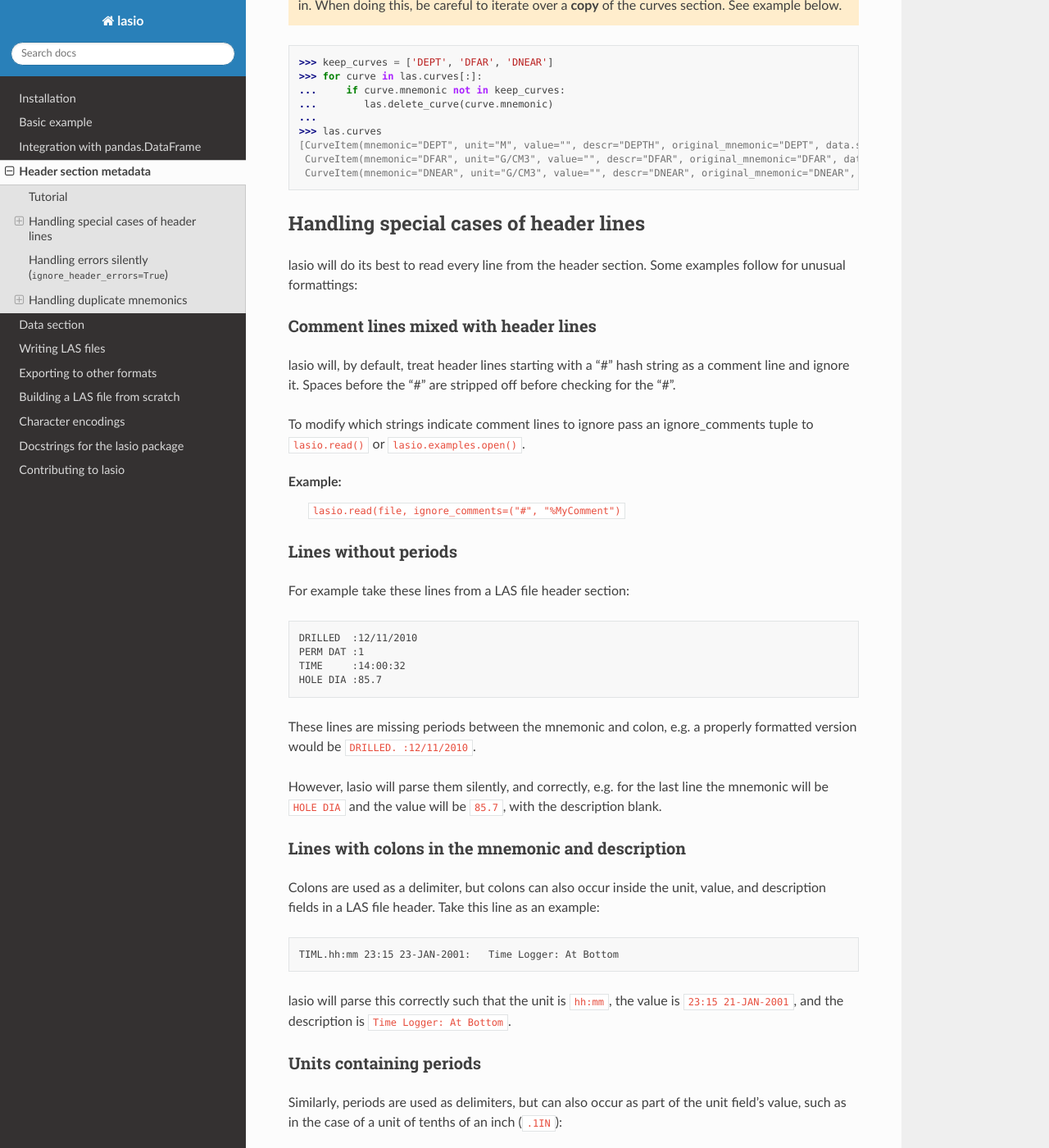
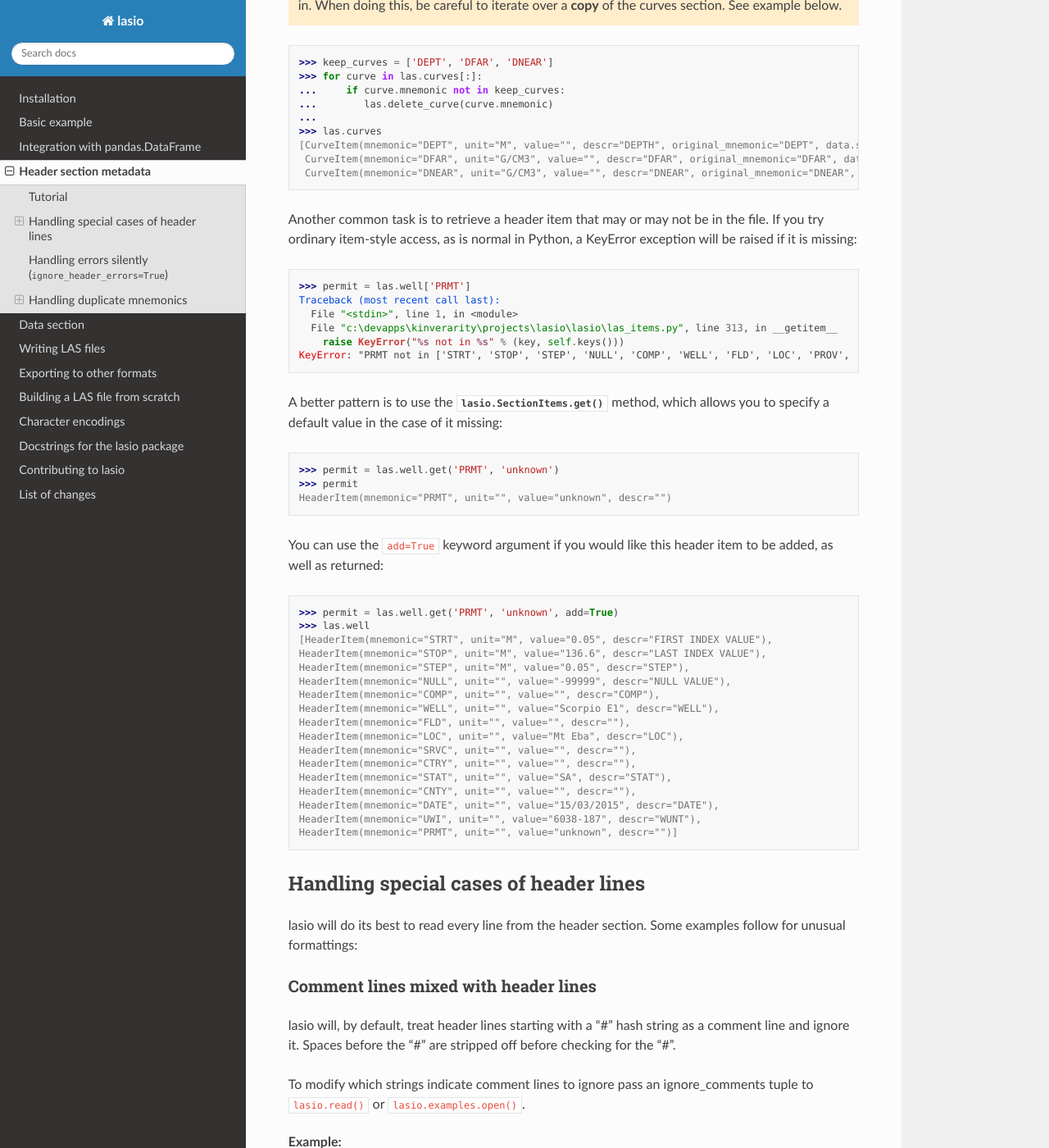
Before and after one commit to kinverarity1/lasio, a Sphinx documentation site: the page built from docs/source/header-section.rst, in a window 1280 px wide and 1400 px high, scrolled down 4617 px. Shown: the whole window at 82% size. Built offline with Sphinx 7.4.7 and the Read the Docs theme 2.0.0, drawn with Linux system fonts in a browser that asks for light colours; formulas are drawn with MathJax 3; some of the changed text lies outside the part shown.

Commit message:
Add SectionItems.get method - fixes #322 (#510)
* Add tests for #322

* Add SectionsItems.get method (#322)

* Update docstring for SectionItems.get

* Update docs for #322

* Add additional test for #322

* Add SectionItems.get(..., add=True) to docs

```diff
--- a/docs/source/conf.py
+++ b/docs/source/conf.py
@@ -26,7 +26,7 @@
 master_doc = "index"
 
 project = u"lasio"
-copyright = u"2013-2021, lasio contributors"
+copyright = u"2013-2022, lasio contributors"
 author = u"lasio contributors"
 
 from pkg_resources import get_distribution
--- a/docs/source/header-section.rst
+++ b/docs/source/header-section.rst
@@ -257,6 +257,51 @@
     [CurveItem(mnemonic="DEPT", unit="M", value="", descr="DEPTH", original_mnemonic="DEPT", data.shape=(121,)),
      CurveItem(mnemonic="DFAR", unit="G/CM3", value="", descr="DFAR", original_mnemonic="DFAR", data.shape=(121,)),
      CurveItem(mnemonic="DNEAR", unit="G/CM3", value="", descr="DNEAR", original_mnemonic="DNEAR", data.shape=(121,))]
+
+Another common task is to retrieve a header item that may or may not be in the
+file. If you try ordinary item-style access,
+as is normal in Python, a KeyError exception will be raised if it is missing:
+
+.. code-block:: python
+
+    >>> permit = las.well['PRMT']
+    Traceback (most recent call last):
+      File "<stdin>", line 1, in <module>
+      File "c:\devapps\kinverarity\projects\lasio\lasio\las_items.py", line 313, in __getitem__
+        raise KeyError("%s not in %s" % (key, self.keys()))
+    KeyError: "PRMT not in ['STRT', 'STOP', 'STEP', 'NULL', 'COMP', 'WELL', 'FLD', 'LOC', 'PROV', 'SRVC', 'DATE', 'UWI']"
+
+A better pattern is to use the :meth:`lasio.SectionItems.get` method, which
+allows you to specify a default value in the case of it missing:
+
+.. code-block:: python
+
+    >>> permit = las.well.get('PRMT', 'unknown')
+    >>> permit
+    HeaderItem(mnemonic="PRMT", unit="", value="unknown", descr="")
+
+You can use the ``add=True`` keyword argument if you would like this
+header item to be added, as well as returned:
+
+.. code-block:: python
+
+    >>> permit = las.well.get('PRMT', 'unknown', add=True)
+    >>> las.well
+    [HeaderItem(mnemonic="STRT", unit="M", value="0.05", descr="FIRST INDEX VALUE"),
+    HeaderItem(mnemonic="STOP", unit="M", value="136.6", descr="LAST INDEX VALUE"),
+    HeaderItem(mnemonic="STEP", unit="M", value="0.05", descr="STEP"),
+    HeaderItem(mnemonic="NULL", unit="", value="-99999", descr="NULL VALUE"),
+    HeaderItem(mnemonic="COMP", unit="", value="", descr="COMP"),
+    HeaderItem(mnemonic="WELL", unit="", value="Scorpio E1", descr="WELL"),
+    HeaderItem(mnemonic="FLD", unit="", value="", descr=""),
+    HeaderItem(mnemonic="LOC", unit="", value="Mt Eba", descr="LOC"),
+    HeaderItem(mnemonic="SRVC", unit="", value="", descr=""),
+    HeaderItem(mnemonic="CTRY", unit="", value="", descr=""),
+    HeaderItem(mnemonic="STAT", unit="", value="SA", descr="STAT"),
+    HeaderItem(mnemonic="CNTY", unit="", value="", descr=""),
+    HeaderItem(mnemonic="DATE", unit="", value="15/03/2015", descr="DATE"),
+    HeaderItem(mnemonic="UWI", unit="", value="6038-187", descr="WUNT"),
+    HeaderItem(mnemonic="PRMT", unit="", value="unknown", descr="")]
 
 Handling special cases of header lines
 --------------------------------------
--- a/docs/source/index.rst
+++ b/docs/source/index.rst
@@ -45,8 +45,7 @@
    encodings
    lasio
    contributing
-
-.. include:: changelog.rst
+   changelog
 
 * :ref:`genindex`
 * :ref:`search`
--- a/docs/source/lasio.rst
+++ b/docs/source/lasio.rst
@@ -41,6 +41,11 @@
 .. autoattribute:: lasio.LASFile.data
 .. automethod:: lasio.LASFile.stack_curves
 
+Reading and modifying header data
+---------------------------------
+.. autoclass:: lasio.SectionItems
+    :members:
+
 Modifying data
 --------------
 .. automethod:: lasio.LASFile.set_data
```
Also changed, not shown: docs/source/changelog.rst (+51 -1 lines), 2 other files.
